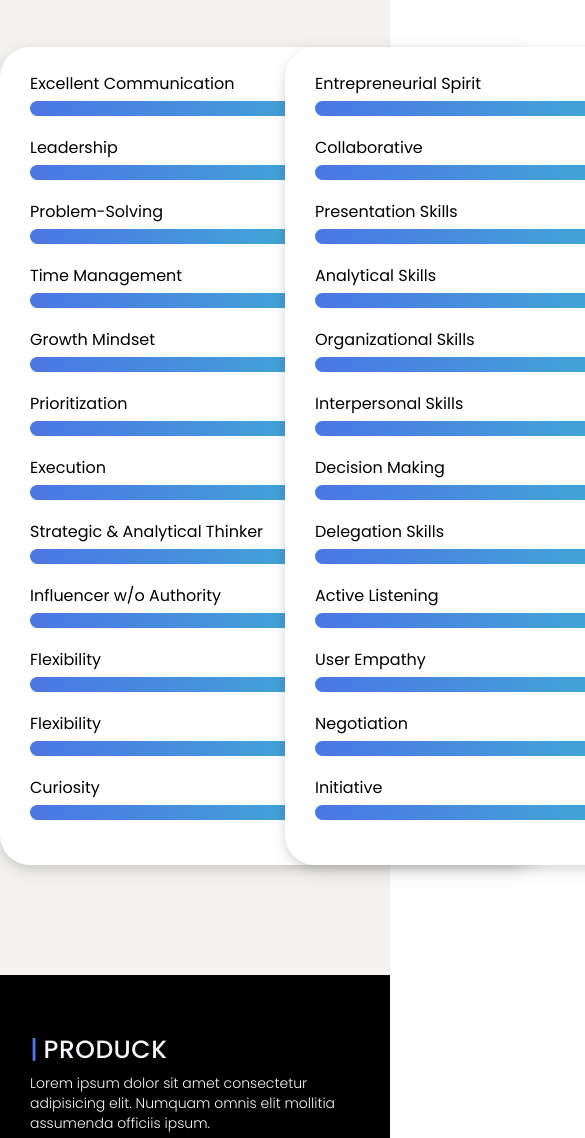
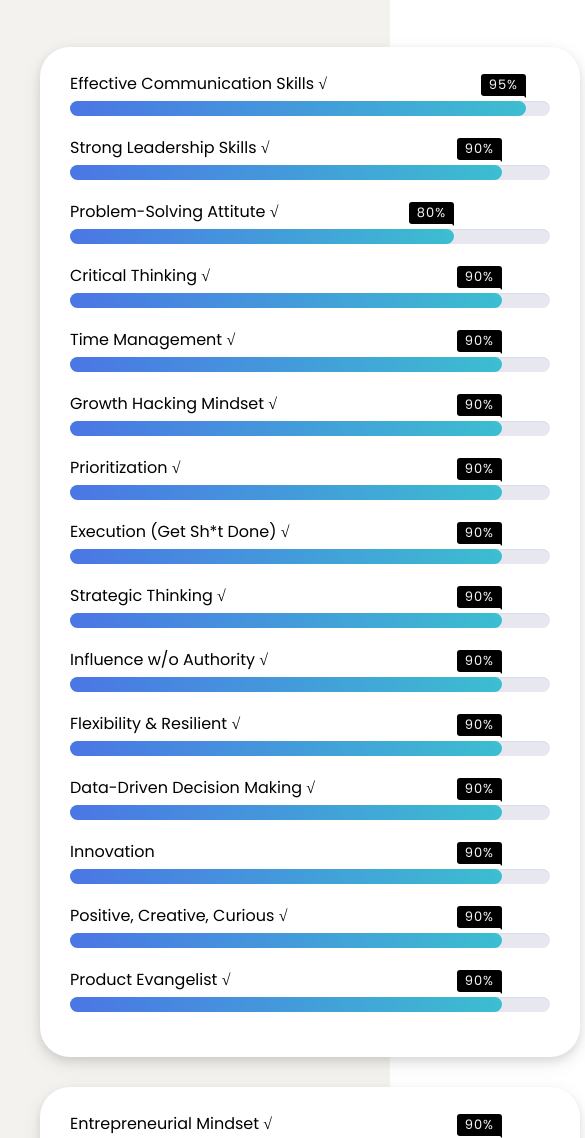
Before and after one commit to effiemanyos/ms2-produck, a plain HTML site: page pmrole.html in a window 390 px wide. Shown: the part 8121-9259 px from the top of the page, 585 px wide, since content can reach past the window. Drawn offline with nearby package versions, Linux system fonts and the light colour scheme.

Commit message:
improve soft skills' section responsiveness

```diff
--- a/assets/css/style.css
+++ b/assets/css/style.css
@@ -509,17 +509,33 @@
     height: 100%;
     place-items: center;
     background: #f3f2ef;
-    padding: 80px 0 110px;
-}
-
-/** Section Styling - FIGURE THIS OUT! **/
-.skills-cols {
-    display: inline-block;
+    padding: 80px 40px 90px;
 }
 
 /** Intro Title Styling **/
 .skills-intro-styling {
     margin-bottom: 50px;
+}
+
+/** Columns Styling **/
+.skills-centered {
+    display: inline-block;
+    margin-bottom: 30px;
+}
+
+/** Skills Text Stlying **/
+.skills-bar .bar .info span {
+    font-size: 16px;
+    color: #000;
+    opacity: 0;
+    animation: showText1 0.5s 1s linear forwards;
+}
+
+/** Animation **/
+@keyframes showText1 {
+    100% {
+        opacity: 1;
+    }
 }
 
 /** Skills Bar **/
@@ -542,21 +558,6 @@
 
 .skills-bar .bar .info {
     margin-bottom: 5px;
-}
-
-/** Skills Text Stlying **/
-.skills-bar .bar .info span {
-    font-size: 16px;
-    color: #000;
-    opacity: 0;
-    animation: showText1 0.5s 1s linear forwards;
-}
-
-/** Animation **/
-@keyframes showText1 {
-    100% {
-        opacity: 1;
-    }
 }
 
 /** Bars Styling (Underneath) **/
@@ -762,6 +763,16 @@
     content: "90%";
 }
 
+/** -----[ Section Responsiveness ]----- **/
+
+@media (max-width: 1300px) {
+    .skills-centered {
+        justify-content: center;
+        align-items: center;
+        display: flex;
+    }
+}
+
 /* ------------------------------------[ RESOURCES SECTION √ ]-------------------------------------- */
 
 /** Section Styling **/
@@ -950,7 +961,6 @@ table.table td .text-wth-link:hover {
 }
 
 /** -----[ Section Responsiveness ]----- **/
-
 
 @media (max-width: 1200px) {
     .r-number {
--- a/pmrole.html
+++ b/pmrole.html
@@ -328,40 +328,47 @@
 
         <div class="row">
 
-            <div class="col-6 skills-cols">
+            <div class="col skills-centered">
                 <div class="skills-bar">
 
                     <div class="bar">
                         <div class="info">
-                            <span>Excellent Communication</span>
+                            <span>Effective Communication Skills √</span>
                         </div>
                         <div class="progress-line skill-1"><span></span></div>
                     </div>
 
                     <div class="bar">
                         <div class="info">
-                            <span>Leadership</span>
+                            <span>Strong Leadership Skills √</span>
                         </div>
                         <div class="progress-line skill-2"><span></span></div>
                     </div>
 
                     <div class="bar">
                         <div class="info">
-                            <span>Problem-Solving</span>
+                            <span>Problem-Solving Attitute √</span>
                         </div>
                         <div class="progress-line skill-3"><span></span></div>
                     </div>
 
                     <div class="bar">
                         <div class="info">
-                            <span>Time Management</span>
+                            <span>Critical Thinking √</span>
                         </div>
                         <div class="progress-line skill-4"><span></span></div>
                     </div>
 
                     <div class="bar">
                         <div class="info">
-                            <span>Growth Mindset</span>
+                            <span>Time Management √</span>
+                        </div>
+                        <div class="progress-line skill-4"><span></span></div>
+                    </div>
+
+                    <div class="bar">
+                        <div class="info">
+                            <span>Growth Hacking Mindset √</span>
                         </div>
 
                         <div class="progress-line skill-5"><span></span></div>
@@ -369,49 +376,63 @@
 
                     <div class="bar">
                         <div class="info">
-                            <span>Prioritization</span>
+                            <span>Prioritization √</span>
                         </div>
                         <div class="progress-line skill-6"><span></span></div>
                     </div>
 
                     <div class="bar">
                         <div class="info">
-                            <span>Execution</span>
+                            <span>Execution (Get Sh*t Done) √</span>
                         </div>
                         <div class="progress-line skill-7"><span></span></div>
                     </div>
 
                     <div class="bar">
                         <div class="info">
-                            <span>Strategic & Analytical Thinker</span>
+                            <span>Strategic Thinking √</span>
                         </div>
                         <div class="progress-line skill-8"><span></span></div>
                     </div>
 
                     <div class="bar">
                         <div class="info">
-                            <span>Influencer w/o Authority</span>
+                            <span>Influence w/o Authority √</span>
                         </div>
                         <div class="progress-line skill-16"><span></span></div>
                     </div>
 
                     <div class="bar">
                         <div class="info">
-                            <span>Flexibility</span>
+                            <span>Flexibility & Resilient √</span>
                         </div>
                         <div class="progress-line skill-16"><span></span></div>
                     </div>
 
                     <div class="bar">
                         <div class="info">
-                            <span>Flexibility</span>
+                            <span>Data-Driven Decision Making √</span>
                         </div>
                         <div class="progress-line skill-16"><span></span></div>
                     </div>
 
                     <div class="bar">
                         <div class="info">
-                            <span>Curiosity</span>
+                            <span>Innovation</span>
+                        </div>
+                        <div class="progress-line skill-16"><span></span></div>
+                    </div>
+
+                    <div class="bar">
+                        <div class="info">
+                            <span>Positive, Creative, Curious √</span>
+                        </div>
+                        <div class="progress-line skill-16"><span></span></div>
+                    </div>
+
+                    <div class="bar">
+                        <div class="info">
+                            <span>Product Evangelist √</span>
                         </div>
                         <div class="progress-line skill-16"><span></span></div>
                     </div>
@@ -419,89 +440,110 @@
                 </div>
             </div>
 
-            <div class="col-6 skills-cols">
+            <div class="col skills-centered">
                 <div class="skills-bar">
 
                     <div class="bar">
                         <div class="info">
-                            <span>Entrepreneurial Spirit</span>
+                            <span>Entrepreneurial Mindset √</span>
                         </div>
                         <div class="progress-line skill-9"><span></span></div>
                     </div>
 
                     <div class="bar">
                         <div class="info">
-                            <span>Collaborative</span>
+                            <span>Collaborative & Team Player √</span>
                         </div>
                         <div class="progress-line skill-10"><span></span></div>
                     </div>
 
                     <div class="bar">
                         <div class="info">
-                            <span>Presentation Skills</span>
+                            <span>Presentation Skills √</span>
                         </div>
                         <div class="progress-line skill-11"><span></span></div>
                     </div>
 
                     <div class="bar">
                         <div class="info">
-                            <span>Analytical Skills</span>
+                            <span>Analytical Skills √</span>
                         </div>
                         <div class="progress-line skill-12"><span></span></div>
                     </div>
 
                     <div class="bar">
                         <div class="info">
-                            <span>Organizational Skills</span>
+                            <span>Organizational Skills √</span>
                         </div>
                         <div class="progress-line skill-13"><span></span></div>
                     </div>
 
                     <div class="bar">
                         <div class="info">
-                            <span>Interpersonal Skills</span>
+                            <span>Interpersonal Skills √</span>
                         </div>
                         <div class="progress-line skill-14"><span></span></div>
                     </div>
 
                     <div class="bar">
                         <div class="info">
-                            <span>Decision Making</span>
-                        </div>
-                        <div class="progress-line skill-15"><span></span></div>
-                    </div>
-
-                    <div class="bar">
-                        <div class="info">
-                            <span>Delegation Skills</span>
+                            <span>Delegation Skills √</span>
                         </div>
                         <div class="progress-line skill-16"><span></span></div>
                     </div>
 
                     <div class="bar">
                         <div class="info">
-                            <span>Active Listening</span>
+                            <span>Active Listening √</span>
                         </div>
                         <div class="progress-line skill-16"><span></span></div>
                     </div>
 
                     <div class="bar">
                         <div class="info">
-                            <span>User Empathy</span>
+                            <span>Customer-Centric √</span>
                         </div>
                         <div class="progress-line skill-16"><span></span></div>
                     </div>
 
                     <div class="bar">
                         <div class="info">
-                            <span>Negotiation</span>
+                            <span>User Empathy √</span>
                         </div>
                         <div class="progress-line skill-16"><span></span></div>
                     </div>
 
                     <div class="bar">
                         <div class="info">
-                            <span>Initiative</span>
+                            <span>Negotiation Skills √</span>
+                        </div>
+                        <div class="progress-line skill-16"><span></span></div>
+                    </div>
+
+                    <div class="bar">
+                        <div class="info">
+                            <span>Initiative & Ownership √</span>
+                        </div>
+                        <div class="progress-line skill-16"><span></span></div>
+                    </div>
+
+                    <div class="bar">
+                        <div class="info">
+                            <span>Technical Writing Skills √</span>
+                        </div>
+                        <div class="progress-line skill-16"><span></span></div>
+                    </div>
+
+                    <div class="bar">
+                        <div class="info">
+                            <span>Great Storytelling Skills √</span>
+                        </div>
+                        <div class="progress-line skill-16"><span></span></div>
+                    </div>
+
+                    <div class="bar">
+                        <div class="info">
+                            <span>Relationship-Building Skills √</span>
                         </div>
                         <div class="progress-line skill-16"><span></span></div>
                     </div>
```
